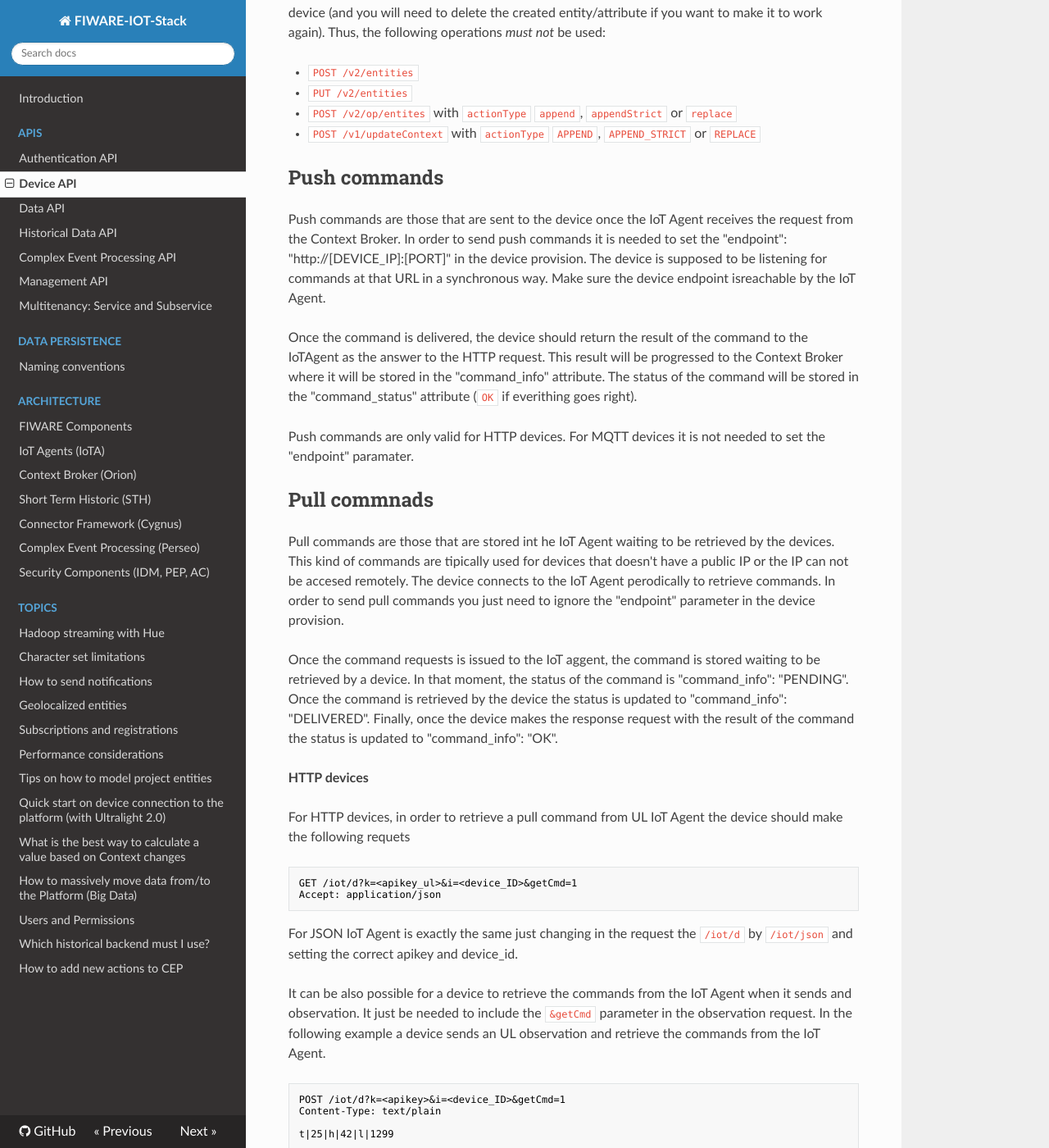
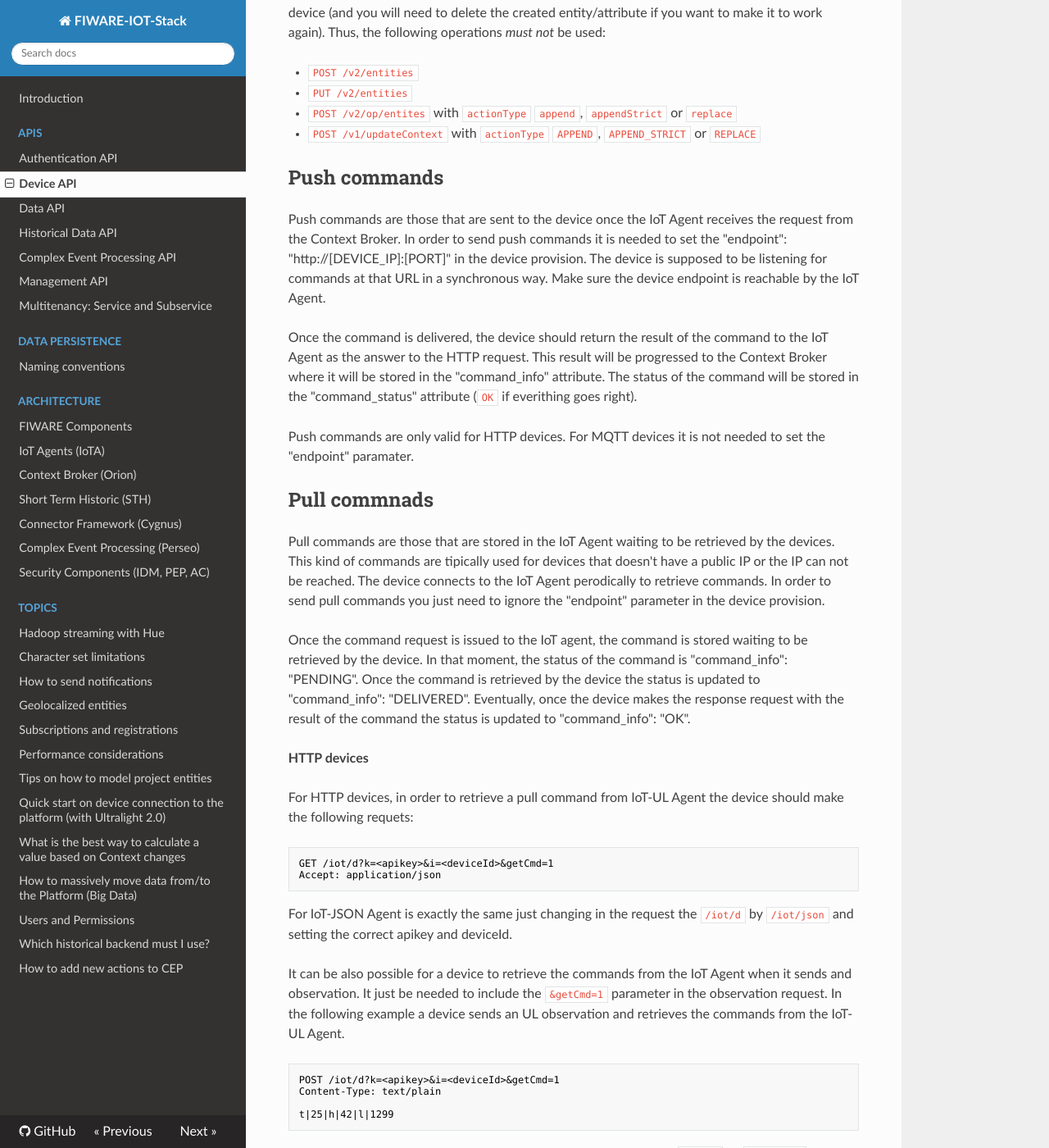
Before and after one commit to telefonicaid/thinking-cities, an MkDocs documentation site: the page built from docs/device_api.md, in a window 1280 px wide and 1400 px high, scrolled down 7937 px. Shown: the whole window at 82% size. Built offline with MkDocs 1.6.1, drawn with Linux system fonts in a browser that asks for light colours; nearby versions of some CDN libraries; old or Windows-style settings are respelled for this version of MkDocs; some of the changed text lies outside the part shown.

Commit message:
Update device_api.md

````diff
--- a/docs/device_api.md
+++ b/docs/device_api.md
@@ -202,7 +202,7 @@
 Sending an observation from IoT devices is simple with the following HTTP POST request:
 
 ```
-POST /iot/d?k=<apikey>&i=<device_ID>
+POST /iot/d?k=<apikey>&i=<deviceId>
 Content-Type: text/plain
 
 t|25
@@ -214,7 +214,7 @@
 Multiple measures for a single observation can be sent, sepparating the values with pipes:
 
 ```
-POST /iot/d?k=<apikey>&i=<device_ID>
+POST /iot/d?k=<apikey>&i=<deviceId>
 Content-Type: text/plain
 
 t|25|h|42|l|1299
@@ -226,7 +226,7 @@
 Sending multiple observations in the same message is also possible with the following payload:
 
 ```
-POST /iot/d?k=<apikey>&i=<device_id>
+POST /iot/d?k=<apikey>&i=<deviceId>
 Content-Type: text/plain
 
 t|23#h|80#l|95#m|Quiet
@@ -246,13 +246,13 @@
 This is the topic hierarchy that has to be used by devices:
 
 ```
-/<apikey>/<device_id>/attrs/<attrName>
+/<apikey>/<deviceId>/attrs/<attrName>
 ```
 
 Where:
 
 - "apikey": this is a unique value per service. It is provided through the provisioning API.
-- "device_id": this is typically a sensor id, it has to be unique per “apikey”.
+- "deviceId": this is typically a sensor id, it has to be unique per “apikey”.
 - "attrName": name of the magnitude being measured, for example: temperature, pressure, etc… this is the name of
 the attribute being published on ContextBroker.
 
@@ -274,7 +274,7 @@
 Topic:
 
 ```
-/<apikey>/<device_id>/attrs
+/<apikey>/<deviceId>/attrs
 ```
 
 Example:
@@ -289,7 +289,7 @@
 example shows how to send a measurement of three different quantities:
 ```
 
-POST  /iot/json?k=<apikey>&i=<device_id>
+POST  /iot/json?k=<apikey>&i=<deviceId>
 Content-type: application/json
 
 {
@@ -368,40 +368,40 @@
 
 ## Push commands
 
-Push commands are those that are sent to the device once the IoT Agent receives the request from the Context Broker. In order to send push commands it is needed to set the "endpoint": "http://[DEVICE_IP]:[PORT]" in the device provision. The device is supposed to be listening for commands at that URL in a synchronous way. Make sure the device endpoint isreachable by the IoT Agent.
+Push commands are those that are sent to the device once the IoT Agent receives the request from the Context Broker. In order to send push commands it is needed to set the "endpoint": "http://[DEVICE_IP]:[PORT]" in the device provision. The device is supposed to be listening for commands at that URL in a synchronous way. Make sure the device endpoint is reachable by the IoT Agent.
 
-Once the command is delivered, the device should return the result of the command to the IoTAgent as the answer to the
+Once the command is delivered, the device should return the result of the command to the IoT Agent as the answer to the
 HTTP request. This result will be progressed to the Context Broker where it will be stored in the "command_info" attribute. The status of the command will be stored in the "command_status" attribute (`OK` if everithing goes right).
 
 Push commands are only valid for HTTP devices. For MQTT devices it is not needed to set the "endpoint" paramater.
 
 ## Pull commnads
 
-Pull commands are those that are stored int he IoT Agent waiting to be retrieved by the devices. This kind of commands are tipically used for devices that doesn't have a public IP or the IP can not be accesed remotely. The device connects to the IoT Agent perodically to retrieve commands. In order to send pull commands you just need to ignore the "endpoint" parameter in the device provision.
+Pull commands are those that are stored in the IoT Agent waiting to be retrieved by the devices. This kind of commands are tipically used for devices that doesn't have a public IP or the IP can not be reached. The device connects to the IoT Agent perodically to retrieve commands. In order to send pull commands you just need to ignore the "endpoint" parameter in the device provision.
 
-Once the command requests is issued to the IoT aggent, the command is stored waiting to be retrieved by a device. In that moment, the status of the command is "command_info": "PENDING". Once the command is retrieved by the device the status is updated to "command_info": "DELIVERED". Finally, once the device makes the response request with the result of the command the status is updated to "command_info": "OK".
+Once the command request is issued to the IoT agent, the command is stored waiting to be retrieved by the device. In that moment, the status of the command is "command_info": "PENDING". Once the command is retrieved by the device the status is updated to "command_info": "DELIVERED". Eventually, once the device makes the response request with the result of the command the status is updated to "command_info": "OK".
 
 **HTTP devices**
 
-For HTTP devices, in order to retrieve a pull command from  UL IoT Agent the device should make the following requets
+For HTTP devices, in order to retrieve a pull command from IoT-UL Agent the device should make the following requets:
 
 ```
-GET /iot/d?k=<apikey_ul>&i=<device_ID>&getCmd=1
+GET /iot/d?k=<apikey>&i=<deviceId>&getCmd=1
 Accept: application/json
 ```
 
-For JSON IoT Agent is exactly the same just changing in the request the `/iot/d` by `/iot/json` and setting the correct apikey and device_id.
+For IoT-JSON Agent is exactly the same just changing in the request the `/iot/d` by `/iot/json` and setting the correct apikey and deviceId.
 
-It can be also possible for a device to retrieve the commands from the IoT Agent when it sends and observation. It just be needed to include the `&getCmd` parameter in the observation request. In the following example a device sends an UL observation and retrieve the commands from the IoT Agent.
+It can be also possible for a device to retrieve the commands from the IoT Agent when it sends and observation. It just be needed to include the `&getCmd=1` parameter in the observation request. In the following example a device sends an UL observation and retrieves the commands from the IoT-UL Agent.
 
 ```
-POST /iot/d?k=<apikey>&i=<device_ID>&getCmd=1
+POST /iot/d?k=<apikey>&i=<deviceId>&getCmd=1
 Content-Type: text/plain
 
 t|25|h|42|l|1299
 ```
 
-This is also possible for JSON IoT Agent changing in the request the `/iot/d` by `/iot/json`and setting the correct apikey and device_id.
+This is also possible for IoT-JSON Agent changing in the request the `/iot/d` by `/iot/json`and setting the correct apikey and deviceId.
 
 **MQTT devices**
 
````
Also changed, not shown: other parts of docs/device_api.md (+1 -1 lines).
